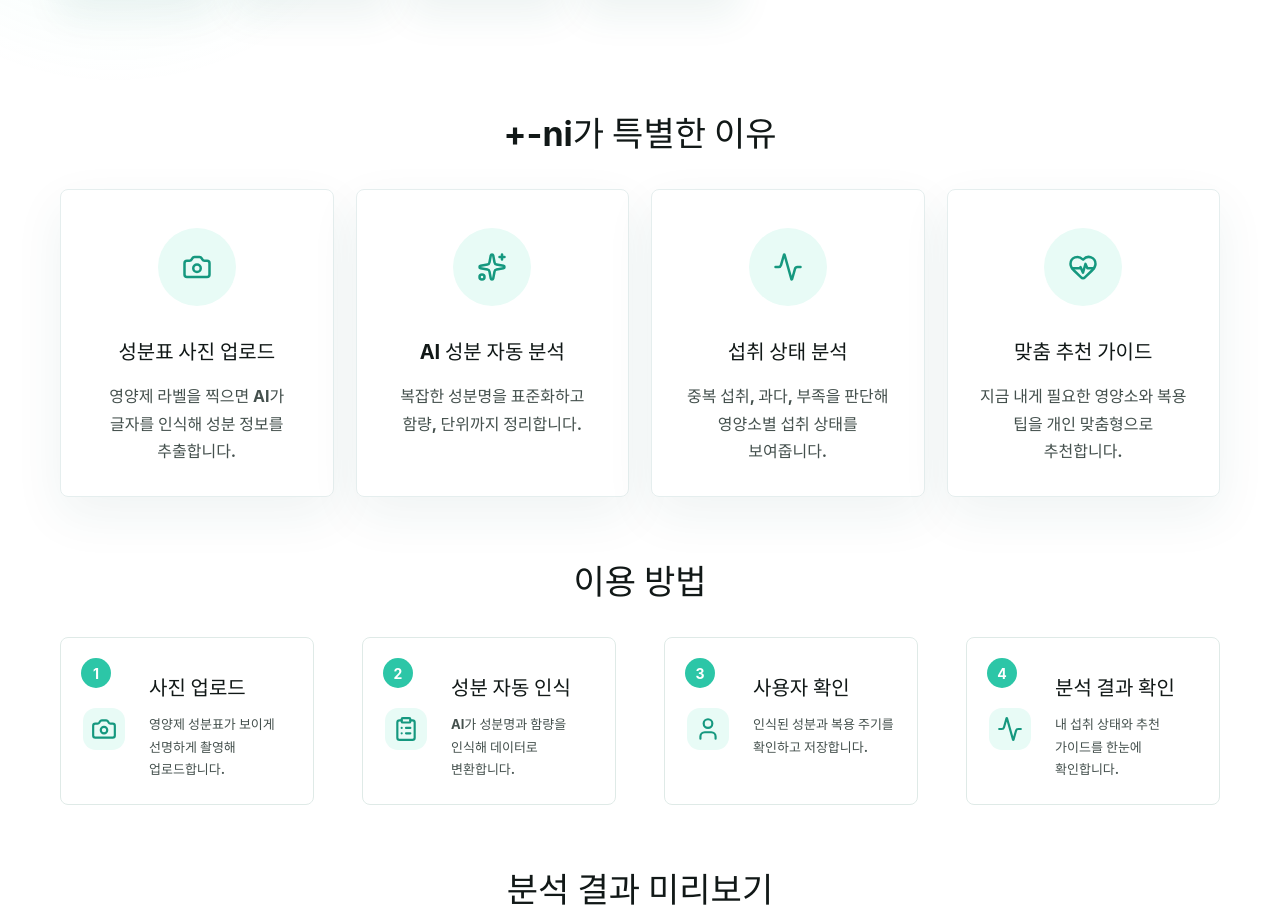
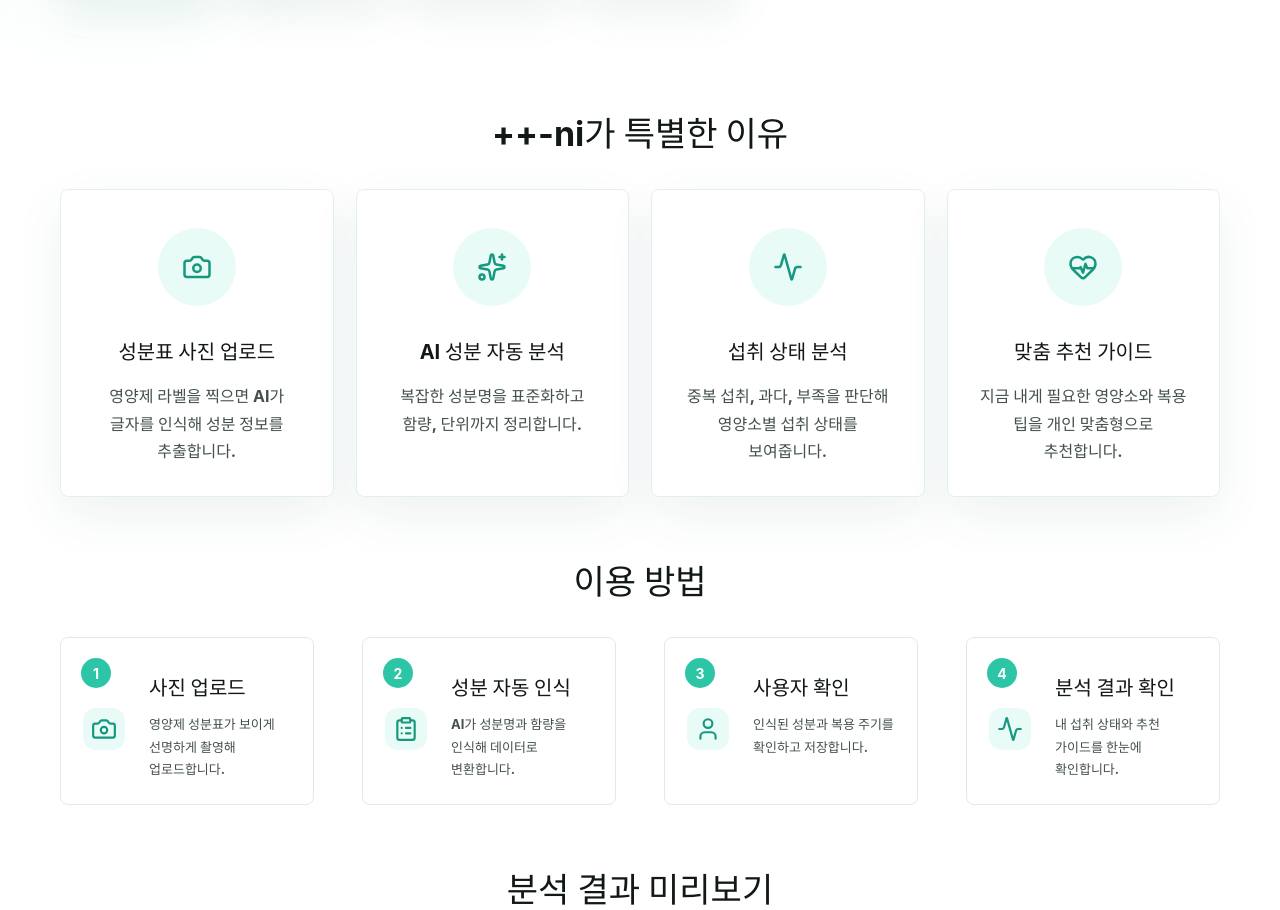
Before and after one commit to dev-samuel-codes/tt-ni, a React (Vite) app: page / in a window 1280 px wide. Shown: the part 982-1892 px from the top of the page. Built offline with nearby package versions, Linux system fonts and the light colour scheme.

Commit message:
style(copy): 브랜드 제목 플러스 기호 추가
특징 섹션 제목의 브랜드 표기를 ++-ni로 수정했습니다.

```diff
--- a/src/components/MarketingSections.tsx
+++ b/src/components/MarketingSections.tsx
@@ -10,7 +10,7 @@
 
   return (
     <section id="features" className="feature-section">
-      <h2>+-ni가 특별한 이유</h2>
+      <h2>++-ni가 특별한 이유</h2>
       <div className="reason-grid">
         {items.map(([title, detail, Icon]) => (
           <article className="reason-card" key={title}>
```
